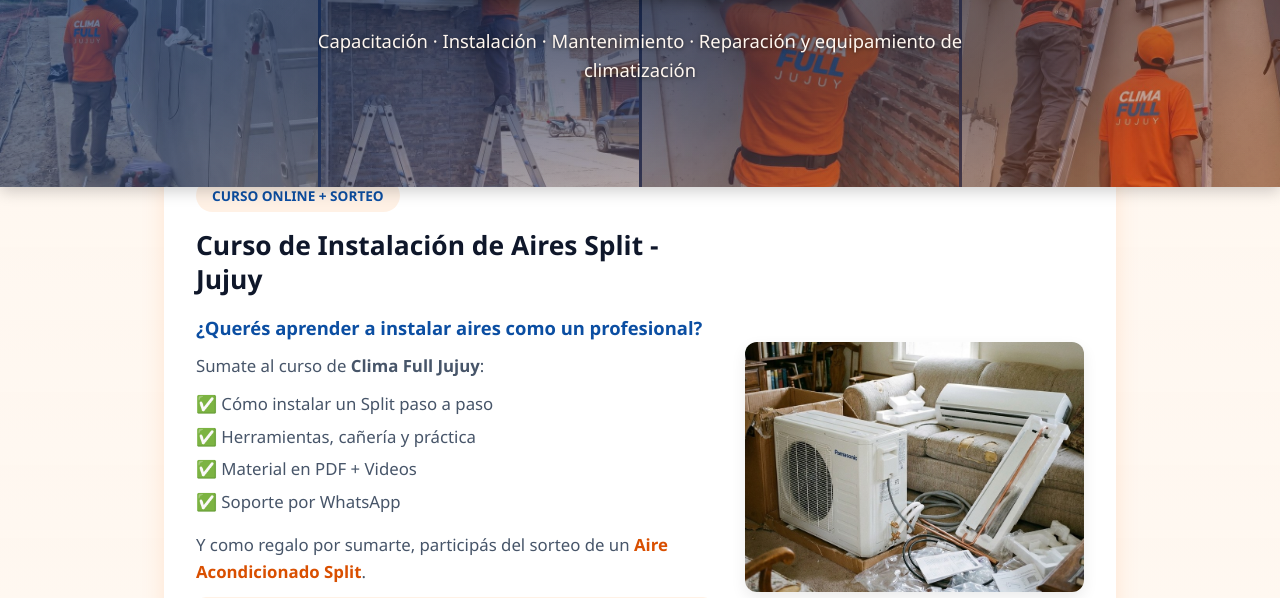
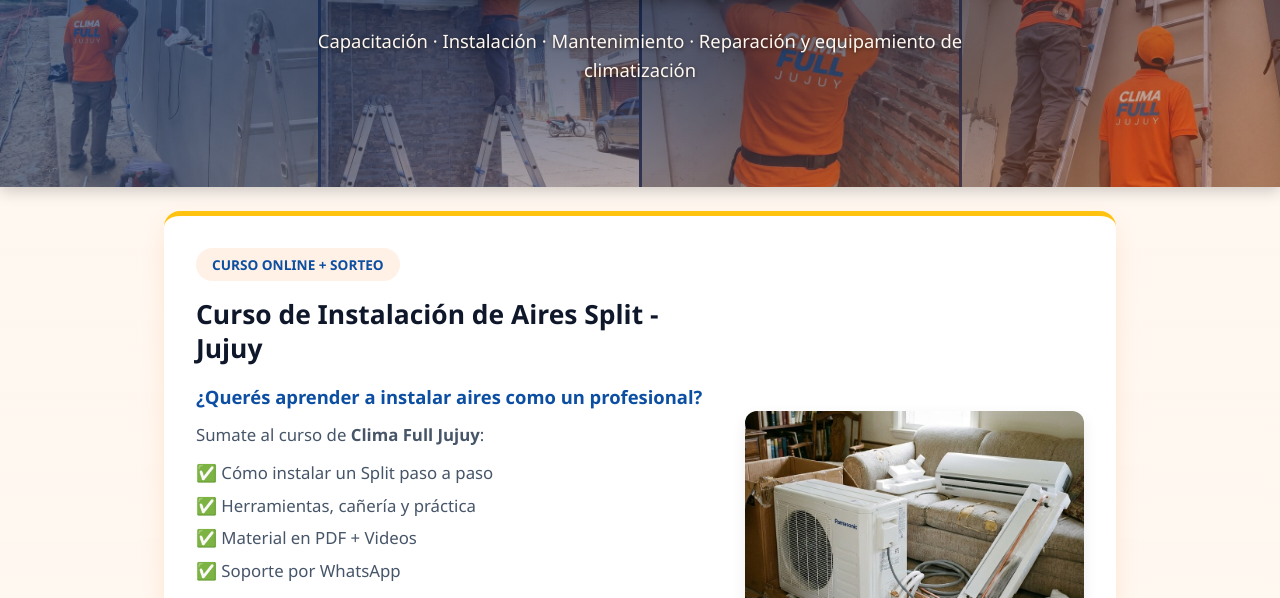
Before and after one commit to Bloskownet/CLIMAFULLWEB, a plain HTML site: page index.html in a window 1280 px wide. Shown: the part 153-751 px from the top of the page. Drawn offline with Linux system fonts and the light colour scheme.

Commit message:
Update index.html

```diff
--- a/index.html
+++ b/index.html
@@ -112,7 +112,7 @@
 
         .container {
             max-width: 1000px;
-            margin: -2.8rem auto 3rem;
+            margin: 1.5rem auto 3rem;
             padding: 0 1.5rem;
         }
 
```
